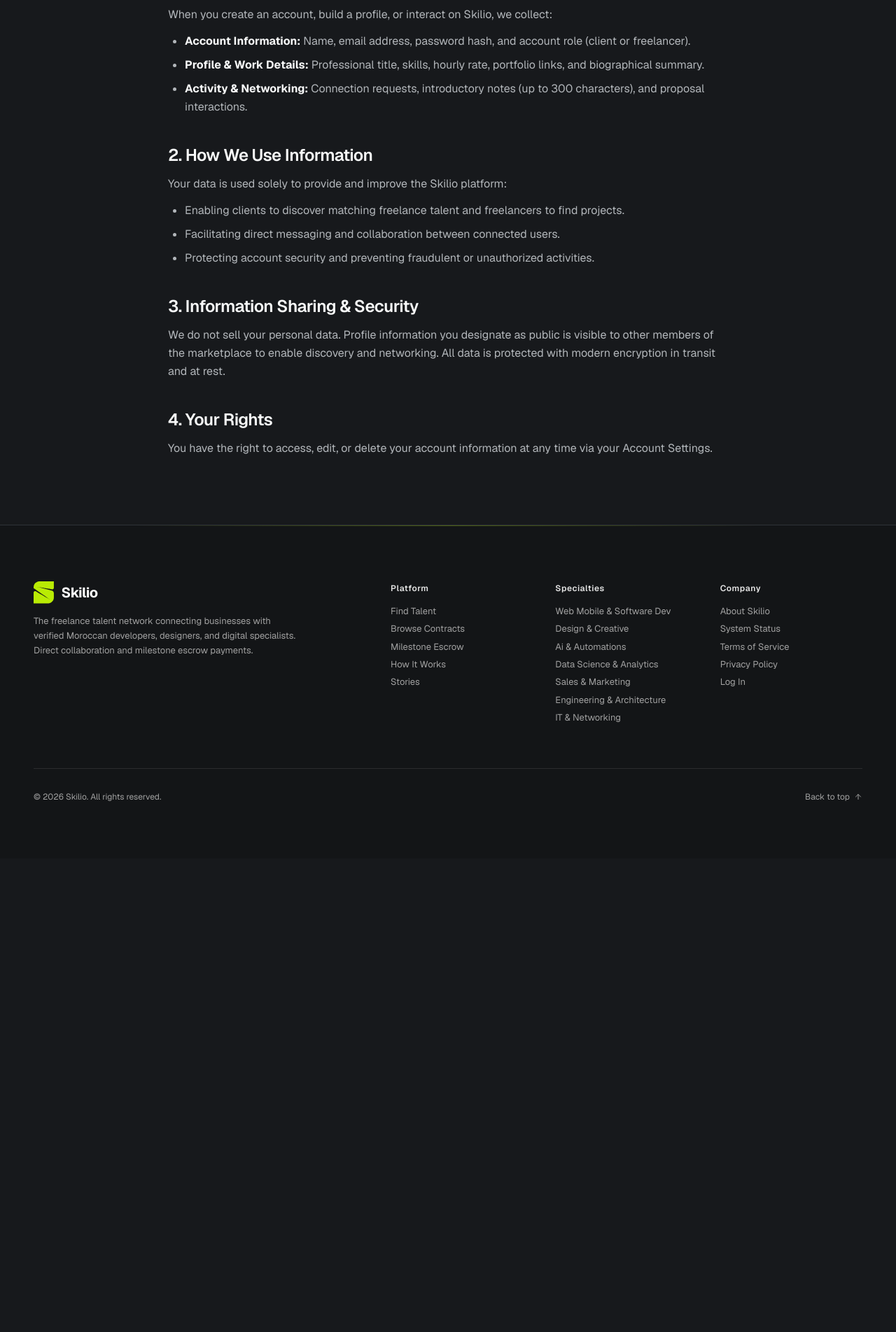
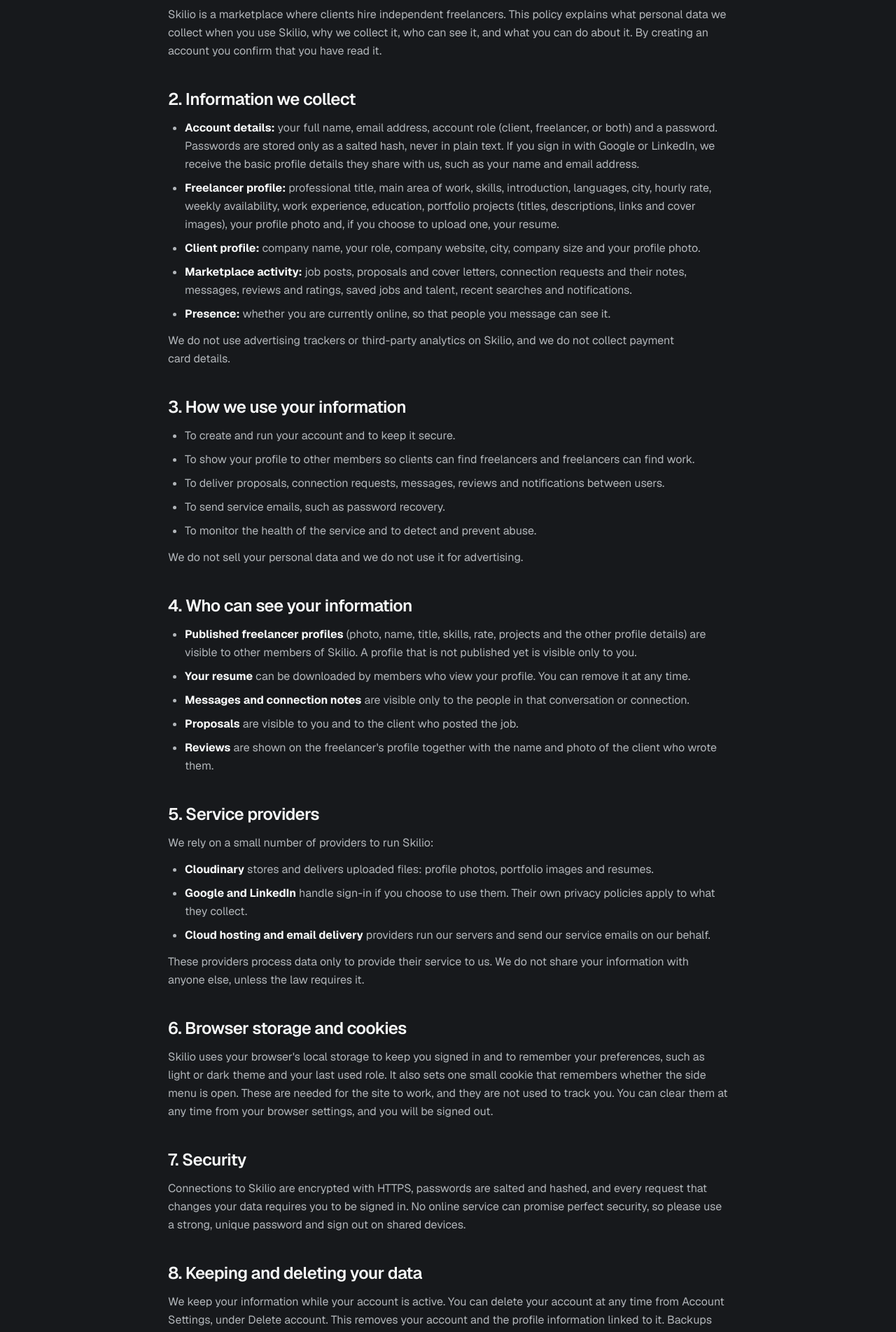
Before and after one commit to Skilio-org/Skilio, a React (Vite) app in the folder frontend/: page /privacy in a window 1280 px wide. Shown: the part 400-2304 px from the top of the page at 70% size. Before the commit the page ends 1627 px from the top, so only its background shows below. Built offline with nearby package versions, Linux system fonts and the light colour scheme; no server answers.

Commit message:
fixed legal pages

```diff
--- a/frontend/src/components/freelancer/freelancer-job-details.tsx
+++ b/frontend/src/components/freelancer/freelancer-job-details.tsx
@@ -222,7 +222,7 @@ export const JobDetails = ({
 										ref={coverInput}
 										required
 										minLength={40}
-										maxLength={5000}
+										maxLength={3000}
 										rows={5}
 										value={cover}
 										onChange={(event) => setCover(event.target.value)}
@@ -230,7 +230,7 @@ export const JobDetails = ({
 										className="mt-2 w-full rounded-lg border border-outline-variant bg-background p-3 text-body-sm outline-none focus:border-primary"
 									/>
 									<span className="mt-1.5 block text-caption text-outline">
-										At least 40 characters ({cover.length.toLocaleString()} / 5,000)
+										At least 40 characters ({cover.length.toLocaleString()} / 3,000)
 									</span>
 								</label>
 								<div className="flex items-center justify-between gap-3 pt-2">
@@ -254,7 +254,7 @@ export const JobDetails = ({
 										</button>
 										<button
 											type="button"
-											disabled={cover.trim().length < 40 || cover.length > 5000}
+											disabled={cover.trim().length < 40 || cover.length > 3000}
 											onClick={handleApplyNow}
 											className="inline-flex h-10 shrink-0 items-center justify-center gap-2 rounded-lg bg-primary px-5 font-label-md text-label-md text-on-primary transition-colors hover:bg-primary-hover disabled:opacity-50"
 										>
--- a/frontend/src/components/freelancer/profile-cv-card.tsx
+++ b/frontend/src/components/freelancer/profile-cv-card.tsx
@@ -8,7 +8,6 @@ import { workspaceStyles } from "@/components/dashboard/dashboard-header"
 export function ProfileCvCard({ userId, name }: { userId: string; name: string }) {
 	const [downloading, setDownloading] = useState(false)
 
-	// The resume is private to logged-in users, so it is fetched with the login token and saved from the browser.
 	async function download() {
 		setDownloading(true)
 		try {
--- a/frontend/src/pages/common/privacy-page.tsx
+++ b/frontend/src/pages/common/privacy-page.tsx
@@ -1,52 +1,163 @@
 import { LegalPageLayout, LegalSection } from "@/components/common/legal-page-layout"
+
+const text = "text-muted-foreground"
+const list = "list-disc space-y-2 pl-6 text-muted-foreground"
 
 export function PrivacyPolicyPage() {
 	return (
 		<LegalPageLayout
 			eyebrow="Legal & Transparency"
 			title="Privacy Policy"
-			lastUpdated="Last updated: October 2026 · Effective for all Skilio users."
+			lastUpdated="Last updated: November 2026 · Effective for all Skilio users."
 		>
-			<LegalSection title="1. Information We Collect">
-				<p className="text-muted-foreground">
-					When you create an account, build a profile, or interact on Skilio, we collect:
+			<LegalSection title="1. About this policy">
+				<p className={text}>
+					Skilio is a marketplace where clients hire independent freelancers. This policy explains what personal data we
+					collect when you use Skilio, why we collect it, who can see it, and what you can do about it. By creating an
+					account you confirm that you have read it.
 				</p>
-				<ul className="list-disc pl-6 space-y-2 text-muted-foreground">
+			</LegalSection>
+
+			<LegalSection title="2. Information we collect">
+				<ul className={list}>
 					<li>
-						<strong className="text-foreground">Account Information:</strong> Name, email address, password hash, and
-						account role (client or freelancer).
+						<strong className="text-foreground">Account details:</strong> your full name, email address, account role
+						(client, freelancer, or both) and a password. Passwords are stored only as a salted hash, never in plain
+						text. If you sign in with Google or LinkedIn, we receive the basic profile details they share with us, such
+						as your name and email address.
 					</li>
 					<li>
-						<strong className="text-foreground">Profile & Work Details:</strong> Professional title, skills, hourly
-						rate, portfolio links, and biographical summary.
+						<strong className="text-foreground">Freelancer profile:</strong> professional title, main area of work,
+						skills, introduction, languages, city, hourly rate, weekly availability, work experience, education,
+						portfolio projects (titles, descriptions, links and cover images), your profile photo and, if you choose to
+						upload one, your resume.
 					</li>
 					<li>
-						<strong className="text-foreground">Activity & Networking:</strong> Connection requests, introductory notes
-						(up to 300 characters), and proposal interactions.
+						<strong className="text-foreground">Client profile:</strong> company name, your role, company website, city,
+						company size and your profile photo.
+					</li>
+					<li>
+						<strong className="text-foreground">Marketplace activity:</strong> job posts, proposals and cover letters,
+						connection requests and their notes, messages, reviews and ratings, saved jobs and talent, recent searches
+						and notifications.
+					</li>
+					<li>
+						<strong className="text-foreground">Presence:</strong> whether you are currently online, so that people you
+						message can see it.
+					</li>
+				</ul>
+				<p className={text}>
+					We do not use advertising trackers or third-party analytics on Skilio, and we do not collect payment card
+					details.
+				</p>
+			</LegalSection>
+
+			<LegalSection title="3. How we use your information">
+				<ul className={list}>
+					<li>To create and run your account and to keep it secure.</li>
+					<li>To show your profile to other members so clients can find freelancers and freelancers can find work.</li>
+					<li>To deliver proposals, connection requests, messages, reviews and notifications between users.</li>
+					<li>To send service emails, such as password recovery.</li>
+					<li>To monitor the health of the service and to detect and prevent abuse.</li>
+				</ul>
+				<p className={text}>We do not sell your personal data and we do not use it for advertising.</p>
+			</LegalSection>
+
+			<LegalSection title="4. Who can see your information">
+				<ul className={list}>
+					<li>
+						<strong className="text-foreground">Published freelancer profiles</strong> (photo, name, title, skills,
+						rate, projects and the other profile details) are visible to other members of Skilio. A profile that is not
+						published yet is visible only to you.
+					</li>
+					<li>
+						<strong className="text-foreground">Your resume</strong> can be downloaded by members who view your profile.
+						You can remove it at any time.
+					</li>
+					<li>
+						<strong className="text-foreground">Messages and connection notes</strong> are visible only to the people in
+						that conversation or connection.
+					</li>
+					<li>
+						<strong className="text-foreground">Proposals</strong> are visible to you and to the client who posted the
+						job.
+					</li>
+					<li>
+						<strong className="text-foreground">Reviews</strong> are shown on the freelancer&apos;s profile together
+						with the name and photo of the client who wrote them.
 					</li>
 				</ul>
 			</LegalSection>
 
-			<LegalSection title="2. How We Use Information">
-				<p className="text-muted-foreground">Your data is used solely to provide and improve the Skilio platform:</p>
-				<ul className="list-disc pl-6 space-y-2 text-muted-foreground">
-					<li>Enabling clients to discover matching freelance talent and freelancers to find projects.</li>
-					<li>Facilitating direct messaging and collaboration between connected users.</li>
-					<li>Protecting account security and preventing fraudulent or unauthorized activities.</li>
+			<LegalSection title="5. Service providers">
+				<p className={text}>We rely on a small number of providers to run Skilio:</p>
+				<ul className={list}>
+					<li>
+						<strong className="text-foreground">Cloudinary</strong> stores and delivers uploaded files: profile photos,
+						portfolio images and resumes.
+					</li>
+					<li>
+						<strong className="text-foreground">Google and LinkedIn</strong> handle sign-in if you choose to use them.
+						Their own privacy policies apply to what they collect.
+					</li>
+					<li>
+						<strong className="text-foreground">Cloud hosting and email delivery</strong> providers run our servers and
+						send our service emails on our behalf.
+					</li>
+				</ul>
+				<p className={text}>
+					These providers process data only to provide their service to us. We do not share your information with anyone
+					else, unless the law requires it.
+				</p>
+			</LegalSection>
+
+			<LegalSection title="6. Browser storage and cookies">
+				<p className={text}>
+					Skilio uses your browser&apos;s local storage to keep you signed in and to remember your preferences, such as
+					light or dark theme and your last used role. It also sets one small cookie that remembers whether the side
+					menu is open. These are needed for the site to work, and they are not used to track you. You can clear them at
+					any time from your browser settings, and you will be signed out.
+				</p>
+			</LegalSection>
+
+			<LegalSection title="7. Security">
+				<p className={text}>
+					Connections to Skilio are encrypted with HTTPS, passwords are salted and hashed, and every request that
+					changes your data requires you to be signed in. No online service can promise perfect security, so please use
+					a strong, unique password and sign out on shared devices.
+				</p>
+			</LegalSection>
+
+			<LegalSection title="8. Keeping and deleting your data">
+				<p className={text}>
+					We keep your information while your account is active. You can delete your account at any time from Account
+					Settings, under Delete account. This removes your account and the profile information linked to it. Backups
+					made before the deletion may keep a copy until they expire, and files held by our storage provider can take a
+					little longer to disappear.
+				</p>
+			</LegalSection>
+
+			<LegalSection title="9. Your choices and rights">
+				<ul className={list}>
+					<li>View and edit your profile and account details whenever you like.</li>
+					<li>Replace or remove your profile photo, portfolio images and resume.</li>
+					<li>Withdraw proposals and connection requests, and remove connections.</li>
+					<li>Delete your account and the data linked to it.</li>
+					<li>Ask us for a copy of the personal data we hold about you, or ask us to correct it.</li>
 				</ul>
 			</LegalSection>
 
-			<LegalSection title="3. Information Sharing & Security">
-				<p className="text-muted-foreground">
-					We do not sell your personal data. Profile information you designate as public is visible to other members of
-					the marketplace to enable discovery and networking. All data is protected with modern encryption in transit
-					and at rest.
+			<LegalSection title="10. Children">
+				<p className={text}>
+					Skilio is for people who are old enough to enter into a work agreement. It is not intended for children, and
+					we do not knowingly collect their data.
 				</p>
 			</LegalSection>
 
-			<LegalSection title="4. Your Rights">
-				<p className="text-muted-foreground">
-					You have the right to access, edit, or delete your account information at any time via your Account Settings.
+			<LegalSection title="11. Changes to this policy">
+				<p className={text}>
+					If we change this policy in a way that matters, we will update the date at the top of this page and tell you
+					in the app. Continuing to use Skilio after a change means you accept the updated policy.
 				</p>
 			</LegalSection>
 		</LegalPageLayout>
--- a/frontend/src/pages/common/terms-page.tsx
+++ b/frontend/src/pages/common/terms-page.tsx
@@ -1,38 +1,108 @@
 import { LegalPageLayout, LegalSection } from "@/components/common/legal-page-layout"
+
+const text = "text-muted-foreground"
+const list = "list-disc space-y-2 pl-6 text-muted-foreground"
 
 export function TermsOfServicePage() {
 	return (
 		<LegalPageLayout
 			eyebrow="Terms & Conditions"
 			title="Terms of Service"
-			lastUpdated="Last updated: October 2026 · Effective for all Skilio users."
+			lastUpdated="Last updated: November 2026 · Effective for all Skilio users."
 		>
-			<LegalSection title="1. Acceptance of Terms">
-				<p className="text-muted-foreground">
-					By accessing or using Skilio, you agree to comply with and be bound by these Terms of Service. If you are
-					using Skilio on behalf of a company or organization, you represent that you have authority to bind that
-					entity.
+			<LegalSection title="1. Accepting these terms">
+				<p className={text}>
+					By creating an account or using Skilio, you agree to these terms and to our Privacy Policy. If you use Skilio
+					for a company or other organisation, you confirm that you are allowed to accept these terms on its behalf. If
+					you do not agree, please do not use the service.
 				</p>
 			</LegalSection>
 
-			<LegalSection title="2. User Accounts & Integrity">
-				<p className="text-muted-foreground">
-					Users agree to provide accurate, up-to-date information during onboarding. You are responsible for
-					safeguarding your credentials and maintaining the security of your account.
+			<LegalSection title="2. What Skilio is">
+				<p className={text}>
+					Skilio is an online marketplace where clients can post jobs and find freelancers, and where freelancers can
+					build a profile, send proposals and talk to clients. Skilio provides the platform only. We are not a party to
+					any agreement between a client and a freelancer, and we do not employ the freelancers who use the platform.
+				</p>
+				<p className={text}>
+					Skilio does not process payments. Rates and budgets shown on the platform, in Moroccan dirhams (DH), are the
+					amounts the people involved have stated. Any payment is arranged directly between the client and the
+					freelancer, and they are responsible for agreeing its terms.
 				</p>
 			</LegalSection>
 
-			<LegalSection title="3. Connections & Professional Conduct">
-				<p className="text-muted-foreground">
-					Our platform enables direct networking inquiries and proposal submissions. Unsolicited spam, harassment, or
-					abusive behavior will result in immediate suspension or termination of account privileges.
+			<LegalSection title="3. Your account">
+				<ul className={list}>
+					<li>You must give accurate information and keep it up to date.</li>
+					<li>One person may hold one account. An account can be used as both a client and a freelancer.</li>
+					<li>You are responsible for your password and for everything that happens under your account.</li>
+					<li>Tell us promptly if you think someone else has accessed your account.</li>
+				</ul>
+			</LegalSection>
+
+			<LegalSection title="4. Your content">
+				<p className={text}>
+					You own what you put on Skilio, such as your profile, portfolio, resume, job posts, proposals, messages and
+					reviews. You give Skilio permission to store it and to show it to other members as the service requires, for
+					example displaying your published profile to clients. You are responsible for your content and you promise
+					that you have the right to share it.
 				</p>
 			</LegalSection>
 
-			<LegalSection title="4. Independent Contractor Relationship">
-				<p className="text-muted-foreground">
-					Freelancers operate as independent contractors and not as employees of Skilio or any hiring client. Both
-					parties establish their own project terms, milestones, and deliverable expectations.
+			<LegalSection title="5. Acceptable use">
+				<p className={text}>You agree not to:</p>
+				<ul className={list}>
+					<li>Post false, misleading or fraudulent information, or pretend to be someone else.</li>
+					<li>Harass, threaten or abuse other members, or send spam or unsolicited promotions.</li>
+					<li>Upload anything illegal, offensive or that you do not have the right to share.</li>
+					<li>
+						Upload files that contain viruses or other harmful code. Images and resumes must be within the size and type
+						limits shown in the app.
+					</li>
+					<li>
+						Collect other members&apos; data in bulk, or try to break, overload or bypass the security of the service.
+					</li>
+					<li>Use Skilio for anything unlawful.</li>
+				</ul>
+			</LegalSection>
+
+			<LegalSection title="6. Proposals, connections and reviews">
+				<p className={text}>
+					Proposals, connection requests and messages must be honest and relevant to real work. Reviews must describe
+					your genuine experience of working with the person. We may remove content or reviews that break these terms.
+				</p>
+			</LegalSection>
+
+			<LegalSection title="7. Freelancers and clients">
+				<p className={text}>
+					Freelancers work as independent professionals, not as employees of Skilio or of any client. Clients decide
+					whom to hire, and freelancers decide which work to accept. We do not check the quality of anyone&apos;s work,
+					and we do not guarantee that a job will be filled, that a freelancer will be available, or what the outcome of
+					any project will be. Please take reasonable care before you agree to work with someone.
+				</p>
+			</LegalSection>
+
+			<LegalSection title="8. Suspension and closing your account">
+				<p className={text}>
+					We may suspend or close an account that breaks these terms or puts other members at risk. You can close your
+					own account at any time from Account Settings, under Delete account. What happens to your data is described in
+					the Privacy Policy.
+				</p>
+			</LegalSection>
+
+			<LegalSection title="9. The service as it is">
+				<p className={text}>
+					We work to keep Skilio available and accurate, but we provide it as it is, without a guarantee that it will
+					always be available or free of errors. We may change or remove features at any time. To the extent the law
+					allows, Skilio is not responsible for losses that come from agreements between members, from content posted by
+					members, or from the service being unavailable.
+				</p>
+			</LegalSection>
+
+			<LegalSection title="10. Changes to these terms">
+				<p className={text}>
+					We may update these terms from time to time. When we do, we will change the date at the top of this page and
+					tell you in the app. Continuing to use Skilio after a change means you accept the new terms.
 				</p>
 			</LegalSection>
 		</LegalPageLayout>
```
Also changed, not shown: frontend/src/components/common/footer.tsx (+21 -2 lines).
